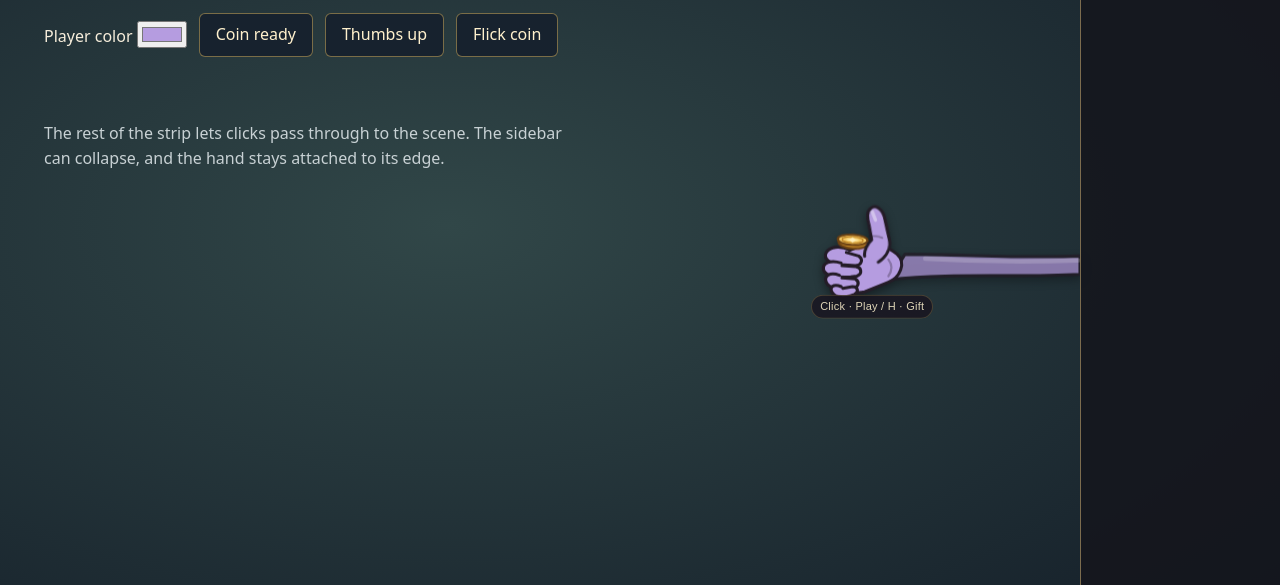
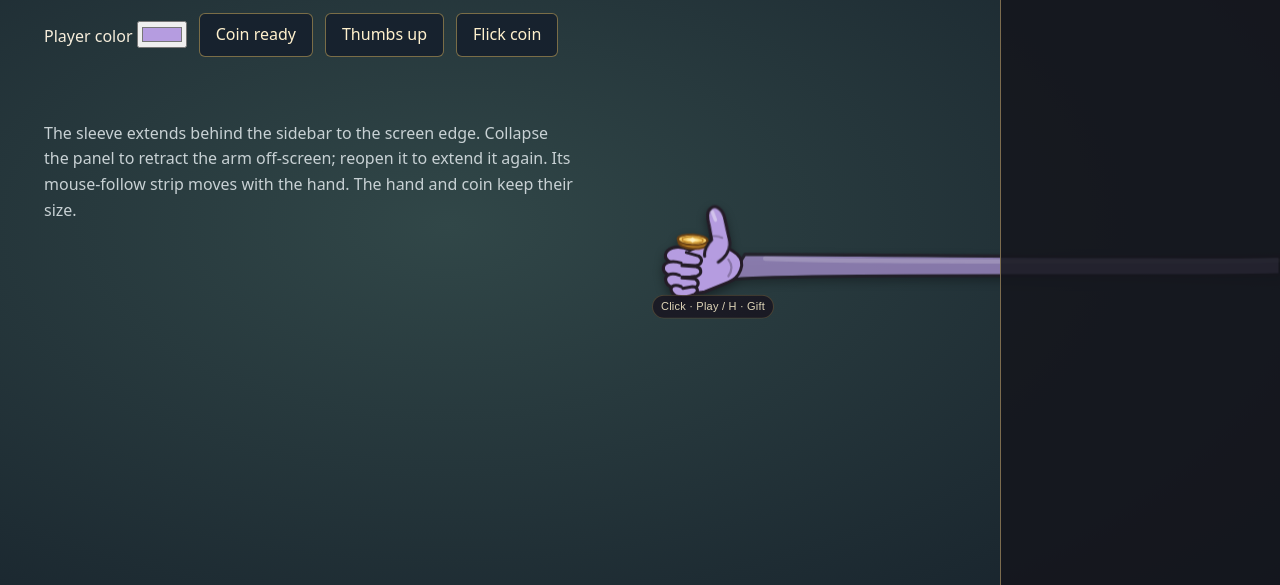
Before and after one commit to vechs/hero-point-handle-bars, a website: page dev/hand-preview.html in a window 1280 px wide. Shown: the part 215-800 px from the top of the page. Drawn offline with Linux system fonts and the light colour scheme.

Commit message:
add: more configurable settings, better hand positioning around sidebar

```diff
--- a/dev/hand-preview.html
+++ b/dev/hand-preview.html
@@ -16,8 +16,8 @@
     .controls button { padding: 8px 16px; border: 1px solid #f7ce6870; border-radius: 6px; color: #fff1cd; background: #17222e; cursor: pointer; }
     #sidebar { position: fixed; right: 0; top: 0; height: 100vh; display: flex; z-index: 30; pointer-events: none; }
     #sidebar-tabs { flex: none; width: 50px; padding: 16px 8px; }
-    #sidebar-content { flex: none; width: 200px; height: 100%; padding: 24px; border-left: 1px solid #7c6c4e; background: #15161ddf; margin-right: 0; transition: margin-right .2s; pointer-events: auto; }
-    #sidebar.collapsed #sidebar-content { margin-right: -200px; }
+    #sidebar-content { flex: none; width: 280px; height: 100%; padding: 24px; border-left: 1px solid #7c6c4e; background: #15161ddf; margin-left: -12px; margin-right: 0; transition: margin-right .25s, margin-left .25s; pointer-events: auto; }
+    #sidebar.collapsed #sidebar-content { margin-left: 0; margin-right: -280px; }
     #sidebar-tabs button { width: 100%; min-height: 34px; margin-bottom: 8px; background: #15161dc9; border: 1px solid #756d61; color: #f7ce68; border-radius: 4px; cursor: pointer; pointer-events: auto; }
     #feedback { color: #f7ce68; min-height: 2em; }
     @media (max-width: 700px) { main { padding: 24px; margin-right: 50px; } #sidebar-content { width: 150px; } #sidebar.collapsed #sidebar-content { margin-right: -150px; } }
@@ -34,7 +34,7 @@
       <button id="flick" type="button">Flick coin</button>
     </div>
     <p id="feedback" role="status"></p>
-    <p>The rest of the strip lets clicks pass through to the scene. The sidebar can collapse, and the hand stays attached to its edge.</p>
+    <p>The sleeve extends behind the sidebar to the screen edge. Collapse the panel to retract the arm off-screen; reopen it to extend it again. Its mouse-follow strip moves with the hand. The hand and coin keep their size.</p>
   </main>
   <aside id="sidebar">
     <nav id="sidebar-tabs" aria-label="Mock sidebar tabs">
--- a/module.json
+++ b/module.json
@@ -2,13 +2,13 @@
   "id": "hero-point-handle-bars",
   "title": "Hero Point Handle Bars",
   "description": "Celebrate heroic deeds in Pathfinder 2E by gifting Hero Points to fellow players. Includes an animated, player-colored hand, a configurable shared cooldown (60 minutes by default), fair recipient rotation, GM exemptions, and optional Dice So Nice coins featuring the recipient's token artwork.",
-  "version": "0.2.0",
+  "version": "0.3.0",
   "authors": [
     { "name": "vechs" }
   ],
   "url": "https://github.com/vechs/hero-point-handle-bars",
   "manifest": "https://github.com/vechs/hero-point-handle-bars/releases/download/latest/module.json",
-  "download": "https://github.com/vechs/hero-point-handle-bars/releases/download/0.2.0/hero-point-handle-bars.zip",
+  "download": "https://github.com/vechs/hero-point-handle-bars/releases/download/0.3.0/hero-point-handle-bars.zip",
   "bugs": "https://github.com/vechs/hero-point-handle-bars/issues",
   "readme": "README.md",
   "compatibility": { "minimum": "14", "verified": "14" },
--- a/package.json
+++ b/package.json
@@ -1,6 +1,6 @@
 {
   "name": "hero-point-handle-bars",
-  "version": "0.2.0",
+  "version": "0.3.0",
   "private": true,
   "type": "module",
   "description": "Player-awarded Hero Points for Foundry VTT and Pathfinder 2E.",
--- a/scripts/hand.js
+++ b/scripts/hand.js
@@ -1,3 +1,8 @@
+const HAND_SCALE = 280 / 320;
+const HAND_HEIGHT = 170 * HAND_SCALE;
+const MIN_ARM_WIDTH = 640;
+const EXPOSED_REACH = 280;
+
 const SVG = `
 <svg class="hero-hand__drawing" viewBox="0 0 320 170" aria-hidden="true" focusable="false">
   <g class="hero-hand__gesture" stroke="#241c27" stroke-width="3.5" stroke-linecap="round" stroke-linejoin="round">
@@ -31,8 +36,10 @@
     this._frame = null;
     this._flickTimer = null;
     this._playTimer = null;
+    this._sidebarTransitions = new Set();
     this._onPointerMove = this._onPointerMove.bind(this);
     this._scheduleLayout = this._scheduleLayout.bind(this);
+    this._onSidebarTransition = this._onSidebarTransition.bind(this);
   }
 
   mount() {
@@ -42,17 +49,26 @@
     this.element.dataset.module = "hero-point-handle-bars";
     this.element.innerHTML = `<button class="hero-hand__button" type="button">${SVG}<span class="hero-hand__status"></span></button>`;
     this.button = this.element.querySelector("button");
+    this.drawing = this.element.querySelector(".hero-hand__drawing");
+    this.arm = this.element.querySelector(".hero-hand__arm");
+    this.armHighlight = this.element.querySelector(".hero-hand__arm-highlight");
     this.status = this.element.querySelector(".hero-hand__status");
     this.button.addEventListener("click", () => this.play());
     document.body.append(this.element);
     window.addEventListener("pointermove", this._onPointerMove, { passive: true });
     window.addEventListener("resize", this._scheduleLayout, { passive: true });
+    for (const event of ["transitionrun", "transitionend", "transitioncancel"]) {
+      window.addEventListener(event, this._onSidebarTransition);
+    }
     this._resizeObserver = typeof ResizeObserver === "function" ? new ResizeObserver(this._scheduleLayout) : null;
     this._mutationObserver = new MutationObserver((records) => {
       if (records.some((record) => !this.element?.contains(record.target))) this._scheduleLayout();
     });
-    // Watch replacement of Foundry's UI containers, but not our own animation styles.
-    this._mutationObserver.observe(document.body, { childList: true, subtree: true });
+    // Follow sidebar replacement, collapse classes, and theme layout changes.
+    // Our own layout/style updates are filtered out above to avoid a loop.
+    this._mutationObserver.observe(document.body, {
+      childList: true, subtree: true, attributes: true, attributeFilter: ["class", "style"]
+    });
     this._clock = window.setInterval(() => {
       this._renderState();
       this._scheduleLayout();
@@ -101,6 +117,9 @@
   destroy() {
     window.removeEventListener("pointermove", this._onPointerMove);
     window.removeEventListener("resize", this._scheduleLayout);
+    for (const event of ["transitionrun", "transitionend", "transitioncancel"]) {
+      window.removeEventListener(event, this._onSidebarTransition);
+    }
     window.clearInterval(this._clock);
     window.clearTimeout(this._flickTimer);
     this._flickTimer = null;
@@ -111,9 +130,13 @@
     this.element?.remove();
     this.element = null;
     this.button = null;
+    this.drawing = null;
+    this.arm = null;
+    this.armHighlight = null;
     this.status = null;
     this._frame = null;
     this._observedSidebar = null;
+    this._sidebarTransitions.clear();
   }
 
   _renderState() {
@@ -140,16 +163,25 @@
     this._frame = window.requestAnimationFrame(() => {
       this._frame = null;
       this._layout();
+      if (this._sidebarTransitions.size) this._scheduleLayout();
     });
+  }
+
+  _onSidebarTransition(event) {
+    if (event.target !== this._observedSidebar) return;
+    if (event.type === "transitionrun") this._sidebarTransitions.add(event.propertyName);
+    else this._sidebarTransitions.delete(event.propertyName);
+    this._scheduleLayout();
   }
 
   _layout() {
     if (!this.element) return;
-    // The tab rail protrudes left of the content panel. Let the arm pass behind
-    // it and terminate at the panel itself, including while it slides closed.
+    // The sleeve always reaches the screen's far edge. Closing the panel moves
+    // the entire drawing right, with the excess clipped by the viewport.
     const sidebar = document.querySelector("#sidebar-content")
       ?? document.querySelector("#sidebar") ?? document.querySelector("#ui-right");
     if (sidebar !== this._observedSidebar) {
+      this._sidebarTransitions.clear();
       this._resizeObserver?.disconnect();
       if (sidebar) this._resizeObserver?.observe(sidebar);
       // A collapsing panel can move without changing its own width; the outer
@@ -159,15 +191,31 @@
     }
     const rect = sidebar?.getBoundingClientRect();
     const sidebarVisible = rect && rect.width > 0 && rect.height > 0;
-    // Remove the panel's client-specific margin offset so a negative margin
-    // tucks the flat end farther right, underneath the content panel.
-    const marginLeft = sidebarVisible ? Number.parseFloat(window.getComputedStyle(sidebar).marginLeft) || 0 : 0;
-    const edge = sidebarVisible
-      ? Math.max(0, Math.min(window.innerWidth, rect.left - marginLeft)) : window.innerWidth;
-    const width = Math.min(280, Math.max(120, edge));
-    this.element.style.right = `${Math.max(0, window.innerWidth - edge)}px`;
-    this.element.style.width = `${width}px`;
-    this.element.style.setProperty("--hero-hand-height", `${width * 170 / 320}px`);
+    let sidebarWidth = 0;
+    let retraction = 0;
+    if (sidebarVisible) {
+      const style = window.getComputedStyle(sidebar);
+      // Bounds are viewport pixels; computed margins need the same UI scaling.
+      const scale = sidebar.offsetWidth > 0 ? rect.width / sidebar.offsetWidth : 1;
+      const marginLeft = (Number.parseFloat(style.marginLeft) || 0) * scale;
+      const marginRight = Math.max(0, Number.parseFloat(style.marginRight) || 0) * scale;
+      const span = Math.max(0, rect.width + marginLeft + marginRight);
+      const visible = Math.max(0, Math.min(span, window.innerWidth - rect.left + marginLeft));
+      retraction = span - visible;
+      // Only the sleeve length changes for a wider sidebar; never scale the hand.
+      sidebarWidth = rect.width + Math.max(0, marginLeft) + marginRight;
+    }
+    const width = Math.min(window.innerWidth, Math.max(MIN_ARM_WIDTH, sidebarWidth + EXPOSED_REACH));
+    // Leave the hand and a short sleeve visible even on very narrow viewports.
+    retraction = Math.min(retraction, Math.max(0, width - 120));
+    const left = window.innerWidth - width + retraction;
+    this.element.style.setProperty("--hero-hand-left", `${left}px`);
+    this.element.style.setProperty("--hero-hand-width", `${width}px`);
+    this.element.style.setProperty("--hero-hand-height", `${HAND_HEIGHT}px`);
+    const end = width / HAND_SCALE;
+    this.drawing.setAttribute("viewBox", `0 0 ${end} 170`);
+    this.arm.setAttribute("d", `M${end} 93 C${end - 62} 96 185 91 120 91 L102 120 C177 112 ${end - 75} 118 ${end} 114 Z`);
+    this.armHighlight.setAttribute("d", `M143 96 C211 100 ${end - 54} 100 ${end - 2} 98`);
     if (this._y === null) this._y = window.innerHeight * 0.58;
     this._place();
   }
@@ -175,8 +223,9 @@
   _onPointerMove(event) {
     if (!this.element || event.pointerType === "touch") return;
     if (event.target?.closest?.("input, textarea, select, [contenteditable]:not([contenteditable='false'])")) return;
-    const rect = this.element.getBoundingClientRect();
-    if (event.clientX < rect.left || event.clientX > rect.right) return;
+    const rect = this.button.getBoundingClientRect();
+    // The off-screen sleeve is excluded from the viewport-height follow strip.
+    if (event.clientX < Math.max(0, rect.left) || event.clientX > Math.min(window.innerWidth, rect.right)) return;
     // Keep the button still while a person is trying to click or focus it.
     if (this.button?.contains(event.target)) return;
     this._y = event.clientY;
--- a/styles/hand.css
+++ b/styles/hand.css
@@ -3,9 +3,9 @@
   --hero-hand-y: 58vh;
   --hero-hand-height: 149px;
   position: fixed;
-  inset: 0 0 0 auto;
-  width: 280px;
+  inset: 0;
   height: 100vh;
+  overflow: clip;
   /* Foundry's sidebar lives at the application layer, above the canvas. */
   z-index: calc(var(--z-index-app, 30) - 1);
   pointer-events: none;
@@ -15,8 +15,8 @@
 .hero-hand .hero-hand__button {
   position: absolute;
   top: var(--hero-hand-y);
-  right: 0;
-  width: 100%;
+  left: var(--hero-hand-left, calc(100% - 640px));
+  width: var(--hero-hand-width, 640px);
   height: var(--hero-hand-height);
   min-height: 0;
   margin: 0;
@@ -100,8 +100,8 @@
 .hero-hand__status {
   position: absolute;
   top: 81%;
-  left: 4%;
-  max-width: 88%;
+  left: 12px;
+  max-width: 260px;
   padding: 4px 8px;
   border: 1px solid #f7ce6840;
   border-radius: 20px;
```
Also changed, not shown: tests/hand.test.js (+92 -15 lines), README.md.
